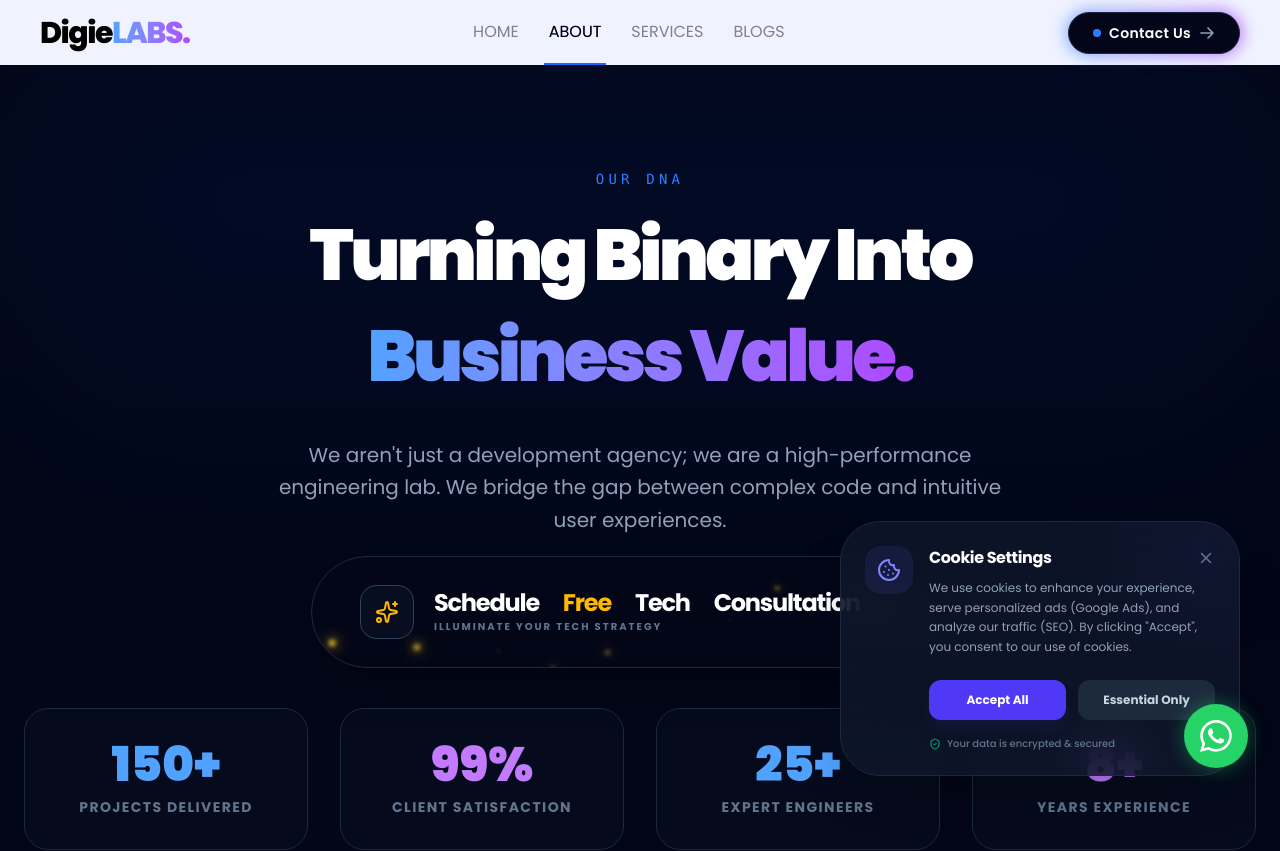
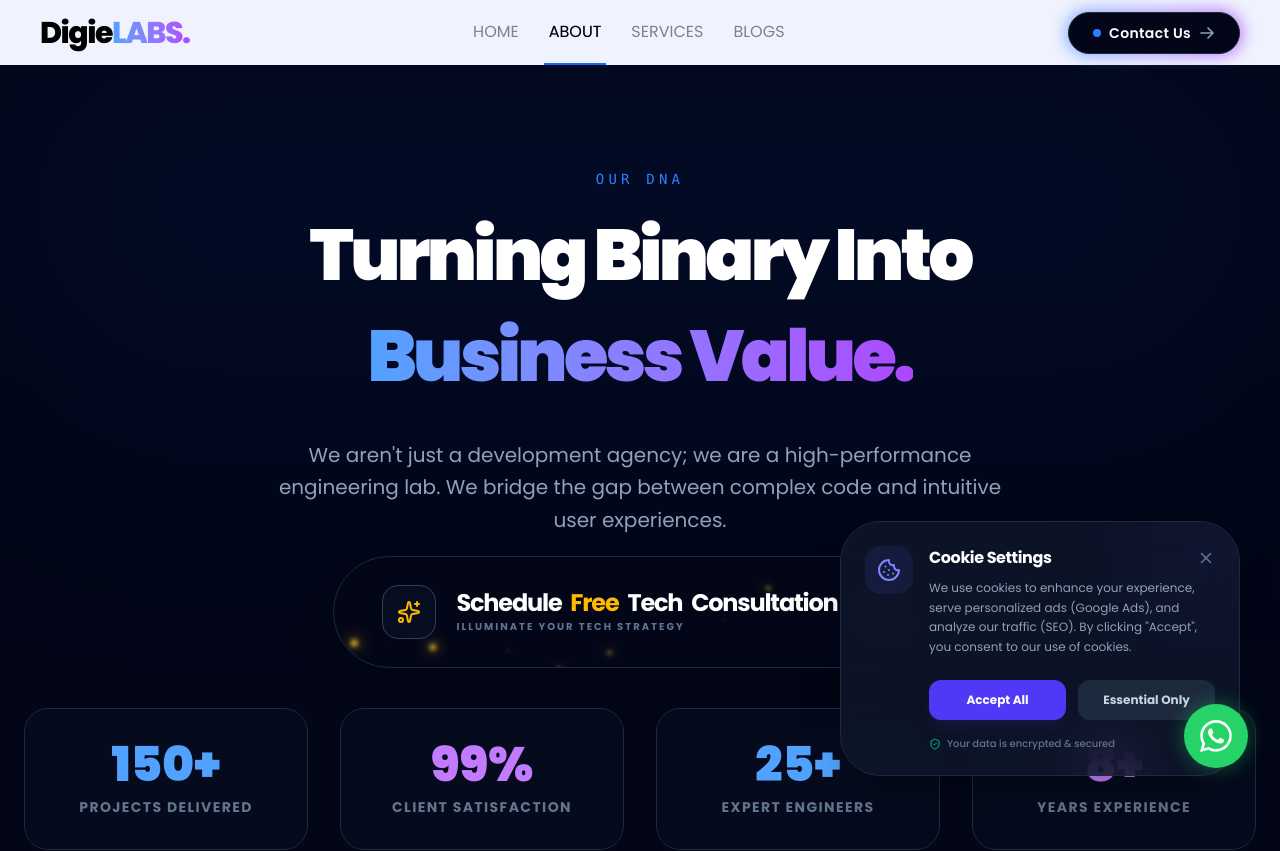
Before and after one commit to shivam4srtech/digielabs, a Next.js app: page /about in a window 1280 px wide. Shown: the top 851 px of the page. Built offline with nearby package versions, Linux system fonts and the light colour scheme.

Commit message:
word-spacing

```diff
--- a/src/components/AttractionButton.jsx
+++ b/src/components/AttractionButton.jsx
@@ -66,7 +66,7 @@ export default function FireflyButton({ onClick }) {
           </div>
 
           <div className="text-left">
-            <h3 className="[word-spacing:20px] text-[1.1rem] md:text-2xl md:font-bold font-semibold text-white tracking-tighter md:leading-none leading-[1] mb-1">
+            <h3 className="[word-spacing:5px] text-[1.1rem] md:text-2xl md:font-bold font-semibold text-white tracking-tighter md:leading-none leading-[1] mb-1">
               Schedule <span className="text-amber-400"> Free </span> Tech Consultation
             </h3>
             <p className="text-[10px] font-bold uppercase tracking-[0.2em] text-slate-500 group-hover:text-amber-200/60 transition-colors">
```
